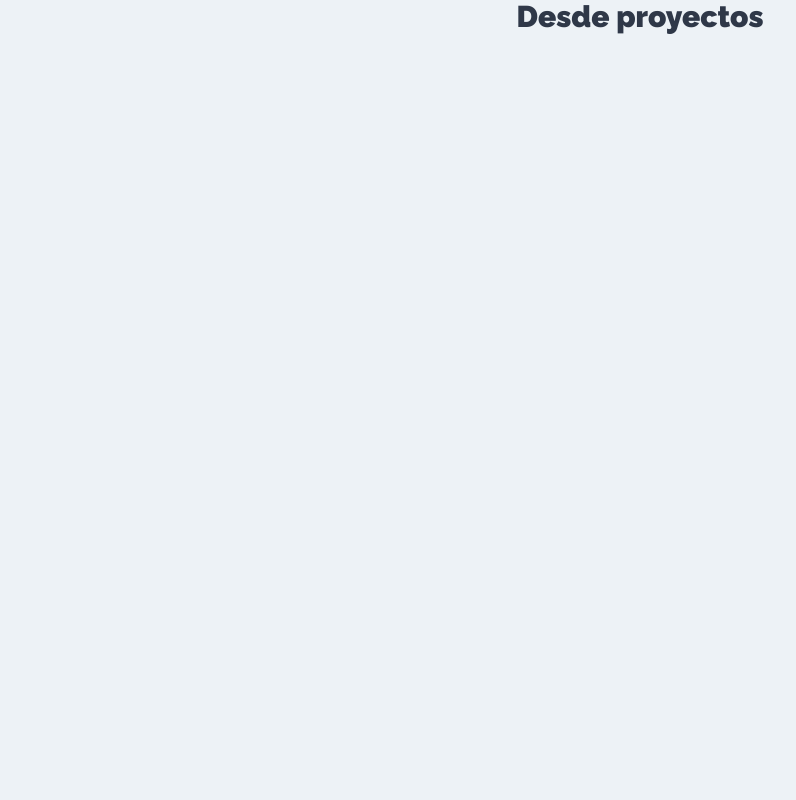
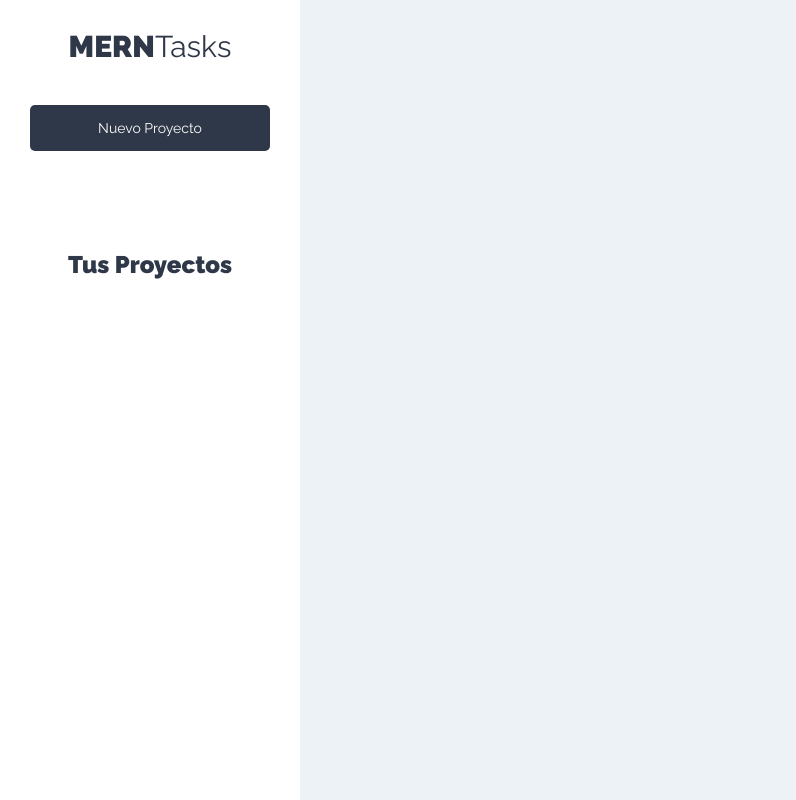
Before and after one commit to calandrajose/MERNTasks, a React (Create React App) app: page /proyectos in a window 1280 px wide. Shown: the whole page, without its empty margins (0-796 px from the left). Built offline with nearby package versions, Linux system fonts and the light colour scheme.

Commit message:
add sidebar struct

```diff
--- /dev/null
+++ b/src/components/layout/Sidebar.js
@@ -0,0 +1,15 @@
+import React from 'react';
+import NewProject from '../projects/NewProject'
+const Sidebar = () => {
+    return (
+        <aside>
+            <h1>MERN<span>Tasks</span></h1>
+            <NewProject/>
+            <div className='projects'>
+                <h2>Tus Proyectos</h2>
+            </div>
+        </aside>
+    );
+};
+
+export default Sidebar;
--- /dev/null
+++ b/src/components/projects/NewProject.js
@@ -0,0 +1,41 @@
+import React, { Fragment, useState } from 'react';
+
+const NewProject = () => {
+    const [create, setCreate] = useState(false);
+
+    const onClickHandler = e =>{
+        setCreate(true);
+    }
+
+    const onSsubmitHandler = e =>{
+        e.preventDefault()
+        setCreate(false);
+    }
+
+    return (
+        <Fragment>
+            <button
+                onClick={onClickHandler}
+                type='button'
+                className='btn btn-block btn-primary'
+            >Nuevo Proyecto</button>
+            {create ?
+            <form onSubmit={onSsubmitHandler} className='new-project-form'>
+                <input
+                    type='text'
+                    className='input-text'
+                    placeholder='Nombre del Proyecto'
+                    name='name'
+                />
+                <input
+                    type='submit'
+                    className='btn btn-primary btn-block'
+                    value='Agregar Proyecto'
+                />
+            </form> :
+            null}
+        </Fragment>
+    );
+};
+
+export default NewProject;
--- a/src/components/projects/Projects.js
+++ b/src/components/projects/Projects.js
@@ -1,8 +1,17 @@
 import React from 'react';
-
+import Sidebar from '../layout/Sidebar'
 const Projects = () => {
     return (
-        <h1>Desde proyectos</h1>
+        <div className='app-container' >
+                <Sidebar/>
+            <div className='main-section'>
+                <main>
+                    <div className='tasks-container'>
+
+                    </div>
+                </main>
+            </div>
+        </div>
     );
 };
 
--- a/src/index.css
+++ b/src/index.css
@@ -123,7 +123,7 @@ a {
 }
 
 @media (min-width: 768px) {
-  .container-app {
+  .app-container {
       display: flex;
       min-height: 100vh;
   }
@@ -144,15 +144,15 @@ aside  {
   padding: 3rem;
 }
 
-.new-projecto-form {
+.new-project-form {
   margin-top: 6rem;
 }
-.new-projecto-form .input-text {
+.new-project-form .input-text {
   border-bottom: 1px solid var(--gris2);
   border-radius: 0;
   background-color: var(--gris1);
 }
-.new-projecto-form .input-text::placeholder{
+.new-project-form .input-text::placeholder{
   color: var(--gris2);
 }
 .projects {
@@ -214,7 +214,7 @@ aside  {
 }
 
 /** taskS LISTADO **/
-.container-tasks {
+.tasks-container {
   padding: 4rem;
 }
 
```
